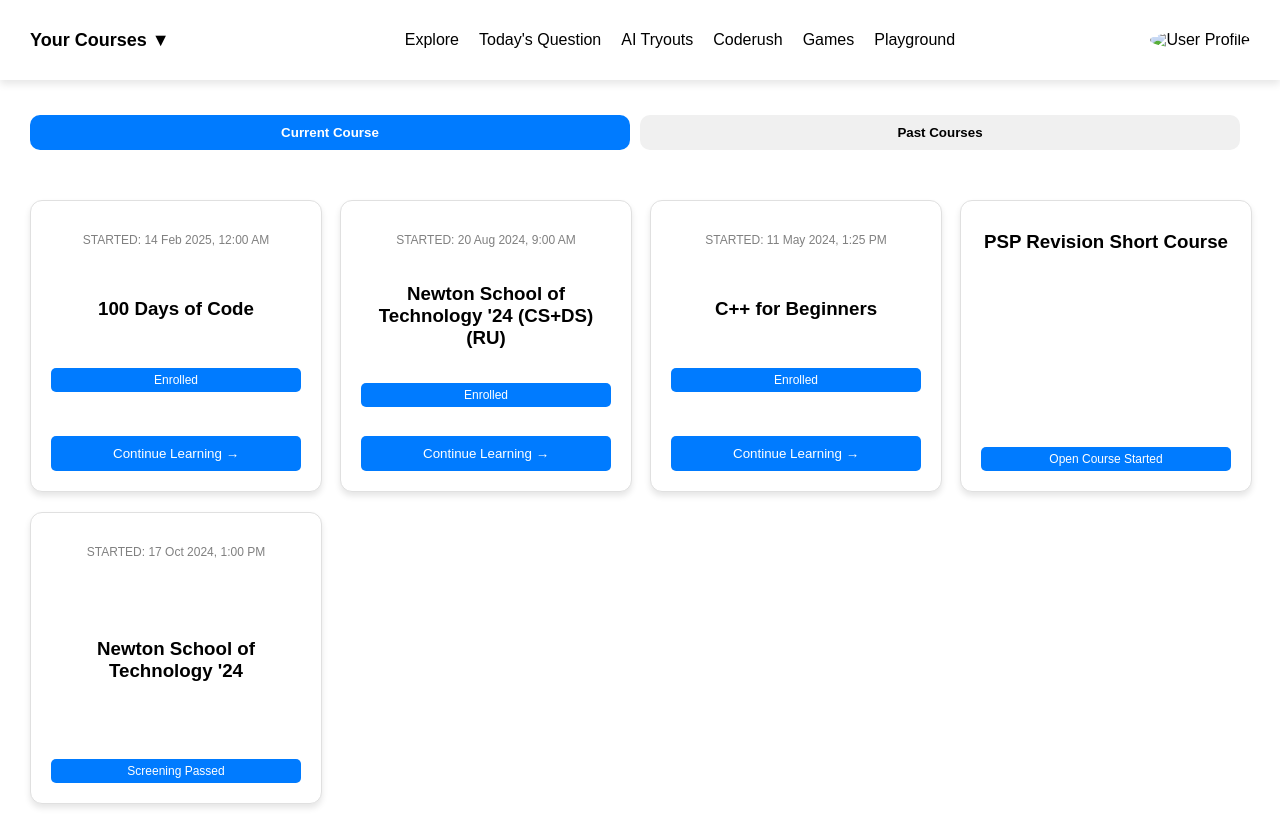
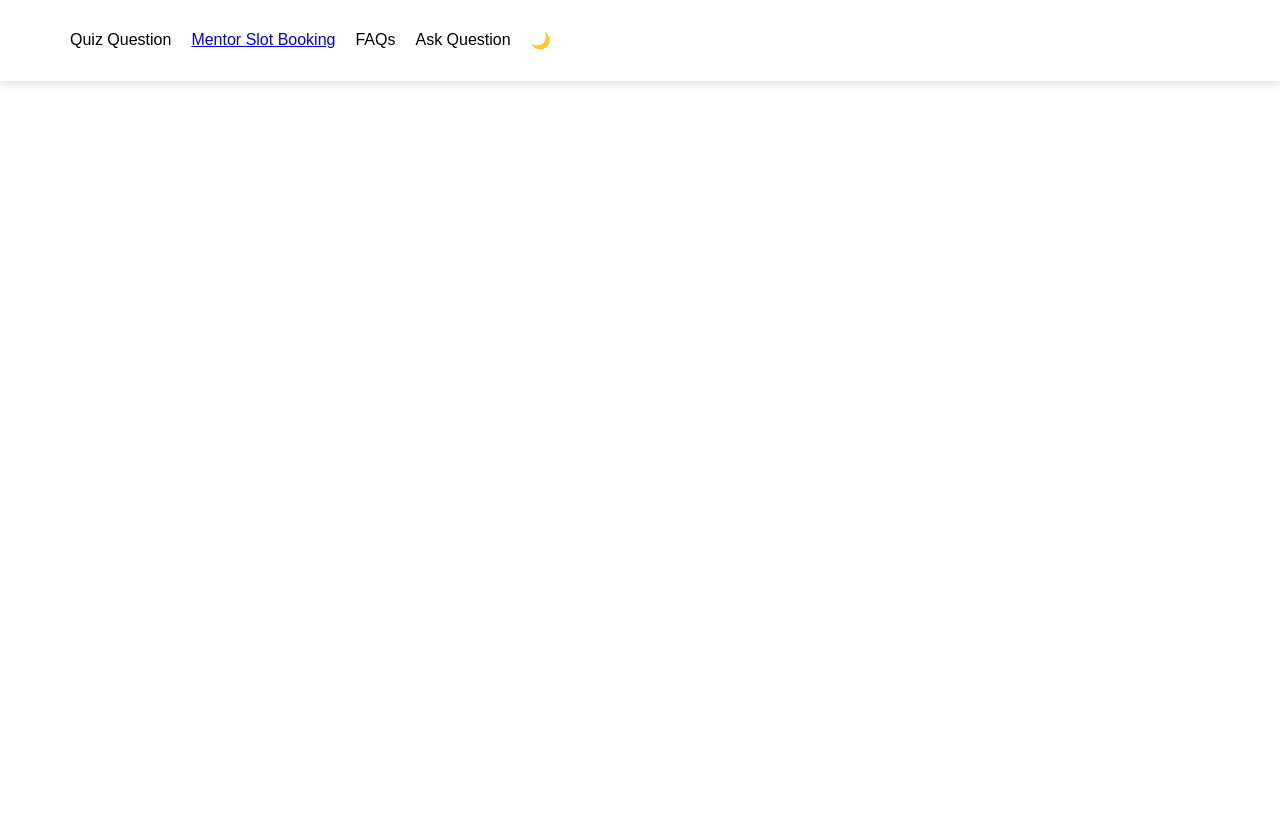
Before and after one commit to SayAn1-dls/nst_-admission, a plain HTML site: page index.html in a window 1280 px wide. After the commit the page ends 800 px from the top, so only its background shows below. Drawn offline with Linux system fonts and the light colour scheme.

Commit message:
index.html

```diff
--- a/index.html
+++ b/index.html
@@ -3,70 +3,26 @@
 <head>
     <meta charset="UTF-8">
     <meta name="viewport" content="width=device-width, initial-scale=1.0">
-    <title>Your Courses</title>
+    <title>Help Hand </title>
     <link rel="stylesheet" href="styles.css">
     <link rel="icon" type="image/png" href="Newton Logo.png">
-
 </head>
 <body>
+
+    <!-- Navbar -->
     <header>
         <div class="navbar">
-            <div class="logo">Your Courses ▼</div>
             <nav>
                 <ul>
-                    <li>Explore</li>
-                    <li>Today's Question</li>
-                    <li>AI Tryouts</li>
-                    <li>Coderush</li>
-                    <li>Games</li>
-                    <li>Playground</li>
+                    <li>Quiz Question</li>
+                    <li><a href="mentor.html">Mentor Slot Booking</a></li>
+                    <li>FAQs</li>
+                    <li>Ask Question</li>
+                    <li id="theme-toggle" class="theme-toggle">🌙<li>
                 </ul>
             </nav>
-            <div class="profile">
-                <img src="profile.jpg" alt="User Profile">
-            </div>
         </div>
     </header>
-
-    <main>
-        <div class="tabs">
-            <button class="active">Current Course</button>
-            <button>Past Courses</button>
-        </div>
-
-        <div class="course-container">
-            <div class="course-card">
-                <p class="start-date">STARTED: 14 Feb 2025, 12:00 AM</p>
-                <h3>100 Days of Code</h3>
-                <span class="status">Enrolled</span>
-                <button>Continue Learning →</button>
-            </div>
-
-            <div class="course-card">
-                <p class="start-date">STARTED: 20 Aug 2024, 9:00 AM</p>
-                <h3>Newton School of Technology '24 (CS+DS) (RU)</h3>
-                <span class="status">Enrolled</span>
-                <button>Continue Learning →</button>
-            </div>
-
-            <div class="course-card">
-                <p class="start-date">STARTED: 11 May 2024, 1:25 PM</p>
-                <h3>C++ for Beginners</h3>
-                <span class="status">Enrolled</span>
-                <button>Continue Learning →</button>
-            </div>
-
-            <div class="course-card beginner">
-                <h3>PSP Revision Short Course</h3>
-                <span class="status">Open Course Started</span>
-            </div>
-
-            <div class="course-card">
-                <p class="start-date">STARTED: 17 Oct 2024, 1:00 PM</p>
-                <h3>Newton School of Technology '24</h3>
-                <span class="status">Screening Passed</span>
-            </div>
-        </div>
-    </main>
+<script defer src="script.js"></script>
 </body>
 </html>
```
